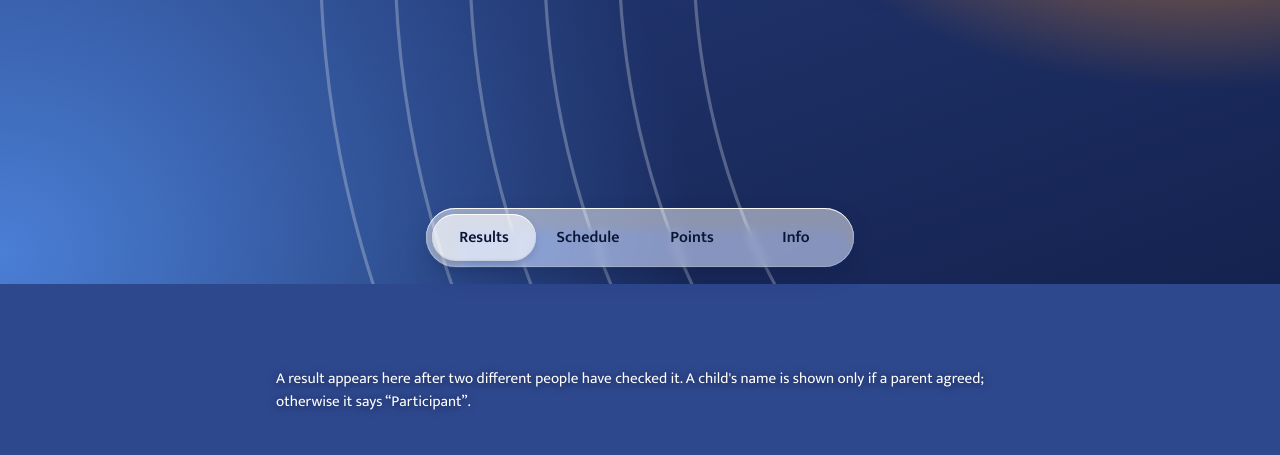
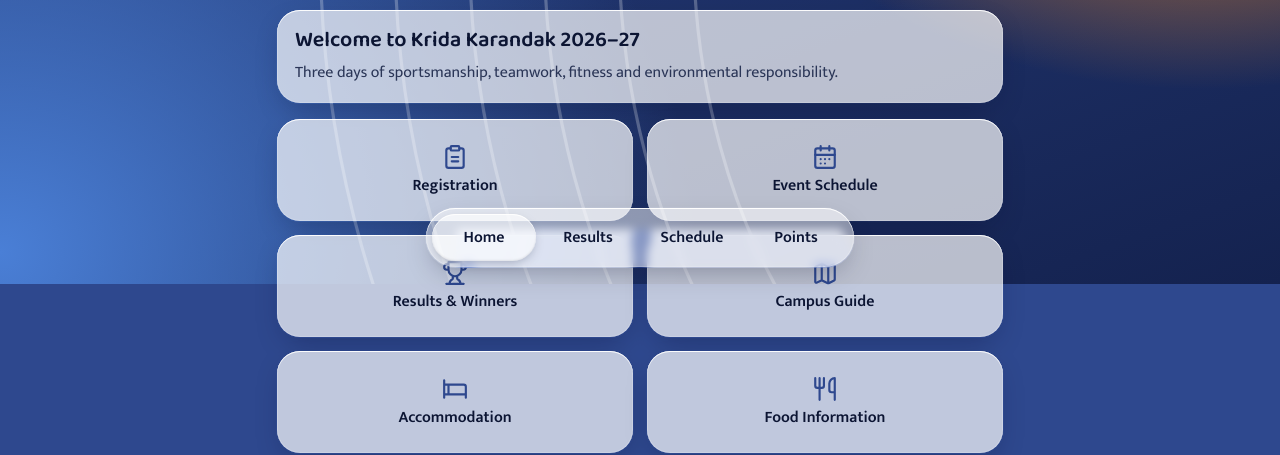
Before and after one commit to Anyways03/KridKarandak, a plain HTML site: page index.html in a window 1280 px wide. Shown: the part 516-971 px from the top of the page. Drawn offline with Linux system fonts and the light colour scheme; no server answers.

Commit message:
Make Home the default tab and make all tiles clickable
Co-Authored-By: Claude Opus 5.5 <noreply@anthropic.com>
Claude-Session: https://claude.ai/code/session_01Lg9ADuhQapVHhKn15fQppB

```diff
--- a/app.mjs
+++ b/app.mjs
@@ -71,16 +71,16 @@ function points() {
     h('tbody', {}, rows.map(r => h('tr', { class: r.rank === '1' ? 'lead' : null }, [r.rank, r.school, r.first, r.second, r.third, r.points].map(x => h('td', {}, x)))))))];
 }
 
-// INFO TILES. Paste the Google Form or PDF link in `url` when it is ready.
-// An empty url shows the tile as "Link coming soon". A url starting with # opens a tab on this site.
+// HOME TILES. Replace '#home' with the Google Form or PDF link when it is ready.
+// A url starting with # opens a tab on this site; any other link opens in a new browser tab.
 const LINKS = [
-  { label: 'Registration', icon: 'clipboard', url: '' },
+  { label: 'Registration', icon: 'clipboard', url: '#home' },
   { label: 'Event Schedule', icon: 'calendar', url: '#schedule' },
   { label: 'Results & Winners', icon: 'trophy', url: '#results' },
-  { label: 'Campus Guide', icon: 'map', url: '' },
-  { label: 'Accommodation', icon: 'bed', url: '' },
-  { label: 'Food Information', icon: 'food', url: '' },
-  { label: 'Help Desk', icon: 'phone', url: '' },
+  { label: 'Campus Guide', icon: 'map', url: '#home' },
+  { label: 'Accommodation', icon: 'bed', url: '#home' },
+  { label: 'Food Information', icon: 'food', url: '#home' },
+  { label: 'Help Desk', icon: 'phone', url: '#home' },
 ];
 const ICONS = {
   clipboard: '<rect x="8" y="2" width="8" height="4" rx="1"/><path d="M16 4h2a2 2 0 0 1 2 2v14a2 2 0 0 1-2 2H6a2 2 0 0 1-2-2V6a2 2 0 0 1 2-2h2"/><path d="M9 12h6M9 16h6"/>',
@@ -98,25 +98,24 @@ function icon(name) {
   return s;
 }
 
-function info() {
+function home() {
   return [h('section', { class: 'card welcome' },
     h('h2', {}, 'Welcome to Krida Karandak 2026–27'),
     h('p', {}, 'Three days of sportsmanship, teamwork, fitness and environmental responsibility.')),
-    h('div', { class: 'tiles' }, LINKS.map(l => l.url
-      ? h('a', { class: 'tile card', href: l.url, ...(l.url.startsWith('#') ? {} : { target: '_blank', rel: 'noopener' }) }, icon(l.icon), h('b', {}, l.label))
-      : h('div', { class: 'tile card soon', 'aria-disabled': 'true' }, icon(l.icon), h('b', {}, l.label), h('small', {}, 'Link coming soon'))))];
+    h('div', { class: 'tiles' }, LINKS.map(l =>
+      h('a', { class: 'tile card', href: l.url, ...(l.url.startsWith('#') ? {} : { target: '_blank', rel: 'noopener' }) }, icon(l.icon), h('b', {}, l.label))))];
 }
 
-const pages = { results, schedule, points, info };
+const pages = { home, results, schedule, points };
 function render() {
-  const page = pages[location.hash.slice(1)] ? location.hash.slice(1) : 'results';
+  const page = pages[location.hash.slice(1)] ? location.hash.slice(1) : 'home';
   document.querySelectorAll('nav a').forEach(a => a.getAttribute('href') === '#' + page ? a.setAttribute('aria-current', 'page') : a.removeAttribute('aria-current'));
   document.querySelector('nav').dataset.i = Object.keys(pages).indexOf(page);
   const at = data && new Date(data.fetchedAt).toLocaleTimeString('en-GB', { hour: '2-digit', minute: '2-digit', timeZone: 'Asia/Kolkata' });
   status.className = failed ? 'note bad' : 'note';
   status.textContent = !data ? (failed ? 'Results are not available right now. This page will keep trying.' : 'Loading…')
     : failed ? `Could not refresh. Showing the results from ${at}.` : `Updated ${at}. Refreshes by itself.`;
-  if (data || page === 'info') view.replaceChildren(...pages[page]());
+  if (data || page === 'home') view.replaceChildren(...pages[page]());
 }
 
 async function getData() {
--- a/index.html
+++ b/index.html
@@ -27,10 +27,10 @@
 </header>
 <nav class="glass" aria-label="Sections" data-i="0">
   <i class="lens" aria-hidden="true"></i>
+  <a href="#home">Home</a>
   <a href="#results">Results</a>
   <a href="#schedule">Schedule</a>
   <a href="#points">Points</a>
-  <a href="#info">Info</a>
 </nav>
 <main class="wrap" id="main">
   <p class="note" id="status" role="status">Loading…</p>
--- a/styles.css
+++ b/styles.css
@@ -105,8 +105,6 @@ ol, ul { list-style: none; margin: 0; padding: 0; }
 .tile { margin: 0; display: flex; flex-direction: column; align-items: center; justify-content: center; gap: 6px; min-height: 104px; padding: 16px 10px; text-align: center; color: var(--ink); text-decoration: none; }
 .tile svg { color: var(--main); }
 .tile b { font-weight: 600; line-height: 1.25; }
-.tile small { color: var(--soft); font-size: .85rem; }
-.tile.soon { opacity: .8; }
 a.tile:hover { background-color: var(--sheen); }
 @media (prefers-color-scheme: dark) { .tile svg { color: var(--gold); } }
 
```
